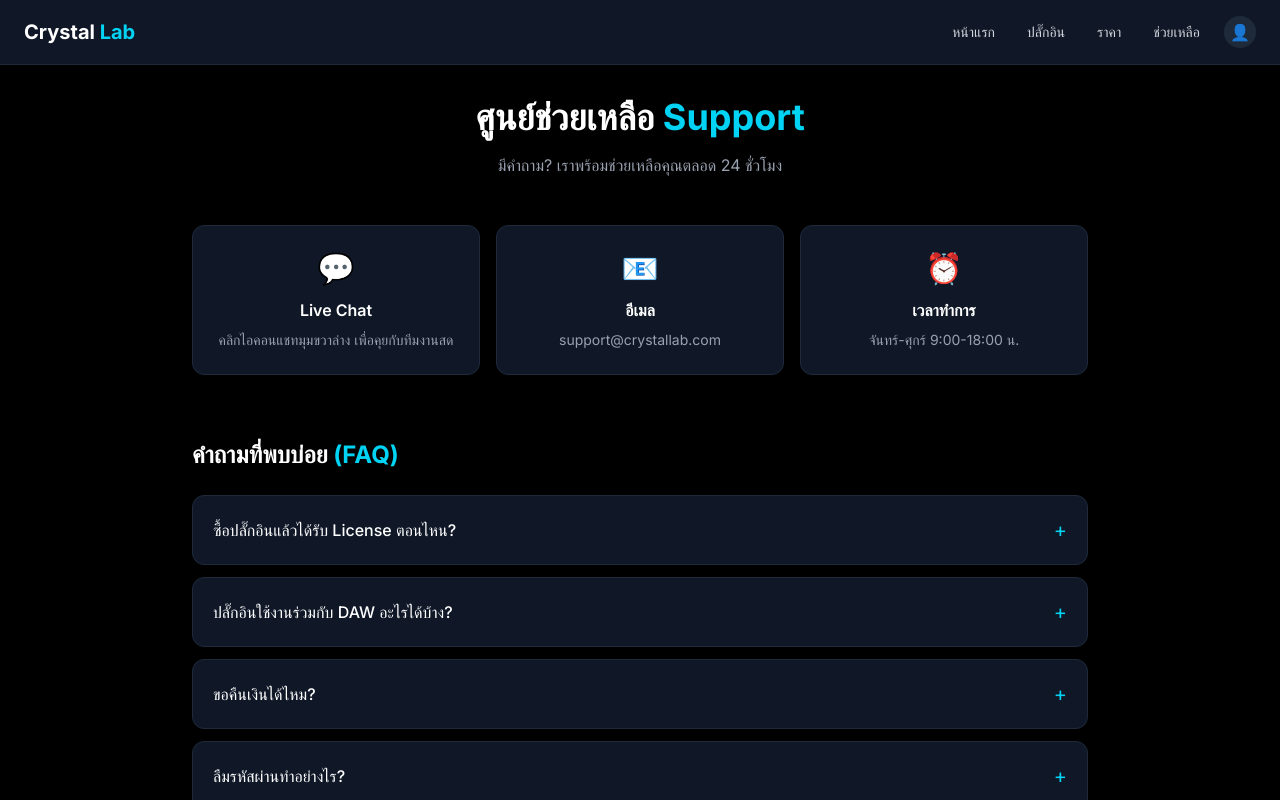
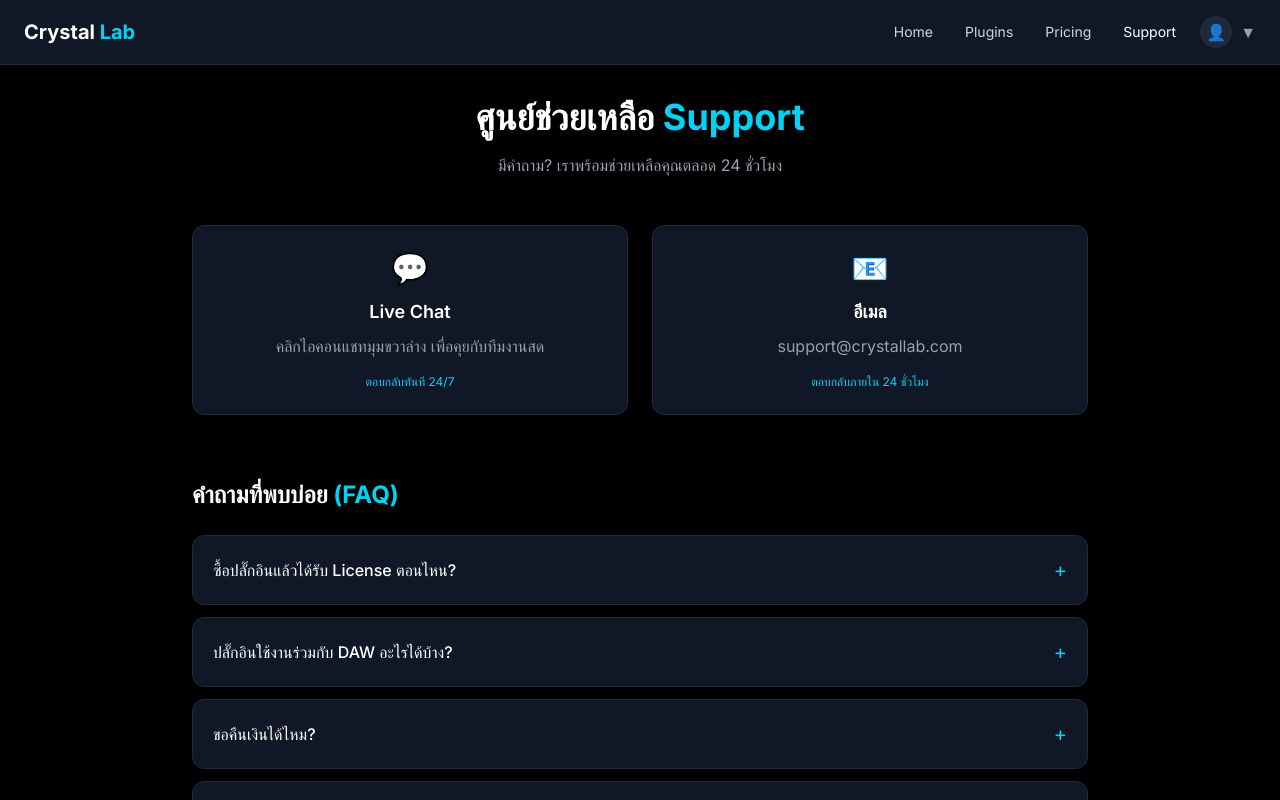
Before and after one commit to Stephen-Nanchakorn/Crystal-Labolatories, a Next.js app: page /support in a window 1280 px wide. Shown: the top 800 px of the page. Built offline with nearby package versions, Linux system fonts and the light colour scheme; no server answers.

Commit message:
fix: add proper ProfileDropdown to Header, fix hydration errors

```diff
--- a/app/components/header.tsx
+++ b/app/components/header.tsx
@@ -1,42 +1,18 @@
 "use client";
 
-import { useState, useEffect } from "react";
 import { usePathname } from "next/navigation";
-import { createClient } from "@/lib/supabase/client";
 import Link from "next/link";
-import Image from "next/image";
+import { useApp } from "@/app/context/AppContext";
+import ProfileDropdown from "@/app/components/ProfileDropDown";
 
 export default function Header() {
-  const [userAvatar, setUserAvatar] = useState<string>("");
-  const [userName, setUserName] = useState<string>("");
   const pathname = usePathname();
-  const supabase = createClient();
-
-  useEffect(() => {
-    async function getUser() {
-      const { data: { user } } = await supabase.auth.getUser();
-      if (user) {
-        // ✅ เช็คว่าล็อกอินด้วย Google หรือไม่
-        const isGoogleUser = user.app_metadata?.provider === "google";
-
-        if (isGoogleUser) {
-          // ล็อกอินด้วย Google -> ใช้รูปจาก Google โดยตรง
-          setUserAvatar(user.user_metadata?.avatar_url || "");
-        } else {
-          // สมัครแบบปกติ -> ใช้เฉพาะรูปที่อัปโหลดเองเท่านั้น
-          setUserAvatar(user.user_metadata?.avatar_url || "");
-        }
-
-        setUserName(user.user_metadata?.full_name || "");
-      }
-    }
-    getUser();
-  }, [supabase.auth]);
+  const { t } = useApp();
 
   return (
     <header className="bg-gray-900 border-b border-gray-800 px-6 py-4">
       <div className="max-w-7xl mx-auto flex justify-between items-center">
-        {/* ✅ เปลี่ยนชื่อเป็น Crystal Lab */}
+        {/* Logo */}
         <Link href="/" className="text-xl font-bold hover:opacity-90">
           <span className="text-white">Crystal</span>{" "}
           <span className="text-cyan-400">Lab</span>
@@ -48,46 +24,30 @@ export default function Header() {
               href="/"
               className={`text-sm ${pathname === "/" ? "text-white" : "text-gray-300 hover:text-white"}`}
             >
-              หน้าแรก
+              {t("header.home")}
             </Link>
             <Link
               href="/plugins"
               className={`text-sm ${pathname.startsWith("/plugins") ? "text-white" : "text-gray-300 hover:text-white"}`}
             >
-              ปลั๊กอิน
+              {t("header.plugins")}
             </Link>
             <Link
               href="/pricing"
               className={`text-sm ${pathname === "/pricing" ? "text-white" : "text-gray-300 hover:text-white"}`}
             >
-              ราคา
+              {t("header.pricing")}
             </Link>
-            <Link href="/support" className="text-sm text-gray-300 hover:text-white">
-              ช่วยเหลือ
+            <Link
+              href="/support"
+              className={`text-sm ${pathname === "/support" ? "text-white" : "text-gray-300 hover:text-white"}`}
+            >
+              {t("header.support")}
             </Link>
           </nav>
 
-          <Link href="/profile" className="group relative flex items-center gap-2">
-            <div className="w-8 h-8 rounded-full bg-gray-800 overflow-hidden border-2 border-transparent group-hover:border-cyan-400 transition-all">
-              {userAvatar ? (
-                <Image
-                  src={userAvatar}
-                  alt="Profile"
-                  width={32}
-                  height={32}
-                  className="w-full h-full object-cover"
-                  unoptimized
-                />
-              ) : (
-                <div className="w-full h-full flex items-center justify-center text-gray-300">👤</div>
-              )}
-            </div>
-            {userName && (
-              <span className="hidden md:inline text-sm text-gray-300 group-hover:text-white">
-                {userName}
-              </span>
-            )}
-          </Link>
+          {/* ✅ ใช้ ProfileDropdown จริงๆ */}
+          <ProfileDropdown />
         </div>
       </div>
     </header>
--- a/app/layout.tsx
+++ b/app/layout.tsx
@@ -2,7 +2,7 @@ import type { Metadata } from "next";
 import { Inter } from "next/font/google";
 import "./globals.css";
 import Header from "@/app/components/header";
-import LiveChat from "@/app/components/LiveChat";
+import { AppProvider } from "@/app/context/AppContext";
 
 const inter = Inter({ subsets: ["latin"] });
 
@@ -19,9 +19,10 @@ export default function RootLayout({
   return (
     <html lang="en">
       <body className={inter.className}>
-        <Header />
-        {children}
-        <LiveChat />
+        <AppProvider>
+          <Header />
+          {children}
+        </AppProvider>
       </body>
     </html>
   );
--- a/app/plugins/page.tsx
+++ b/app/plugins/page.tsx
@@ -3,8 +3,10 @@
 import { useState } from "react";
 import Link from "next/link";
 import CurrencyToggle from "@/app/components/CurrencyToggle";
+import { useApp } from "@/app/context/AppContext";
 
-const plugins = [
+const pluginsData = {
+  th: [
     {
       slug: "drop-tune",
       name: "Drop-Tune",
@@ -14,28 +16,25 @@ const plugins = [
       usd: 0,
       isFree: true,
     },
+    // ... ปลั๊กอินอื่นๆ
+  ],
+  en: [
     {
-    slug: "stem-splitter",
-    name: "Stem Splitter",
-    description: "แยกเสียงดนตรีด้วย AI ความละเอียดสูง แยกได้ถึง 10 ส่วน ตั้งแต่ Vocal ไปจนถึง Strings",
-    icon: "🧬",
-    thb: 3249,
-    usd: 99,
-    isFree: false,
+      slug: "drop-tune",
+      name: "Drop-Tune",
+      description: "Free pitch-shifting plugin for Guitar, Bass, and Keyboard with vintage analog warmth",
+      icon: "🎸",
+      thb: 0,
+      usd: 0,
+      isFree: true,
     },
-  {
-    slug: "analog-eq",
-    name: "Analog EQ",
-    description: "Graphic EQ สไตล์ Knob 7-Band พร้อม Gate และ Compressor ในตัว ออกแบบมาเพื่อย่านเสียง Guitar & Bass โดยเฉพาะ",
-    icon: "🎛️",
-    thb: 1949,
-    usd: 59,
-    isFree: false,
-  },
-];
+    // ... ปลั๊กอินอื่นๆ
+  ],
+};
 
 export default function PluginsPage() {
-  const [currency, setCurrency] = useState<"THB" | "USD">("THB");
+  const { language, currency, t } = useApp();
+  const plugins = pluginsData[language];
 
   return (
     <main className="min-h-screen bg-black text-white p-8">
@@ -46,14 +45,18 @@ export default function PluginsPage() {
             <span className="text-cyan-400">PLUGINS</span>
           </h1>
           <p className="text-gray-400 max-w-2xl mx-auto">
-            ปลั๊กอินเสียงคุณภาพระดับสตูดิโอ สำหรับโปรดิวเซอร์สมัยใหม่
+            {language === "th"
+              ? "ปลั๊กอินเสียงคุณภาพระดับสตูดิโอ สำหรับโปรดิวเซอร์สมัยใหม่"
+              : "Professional studio-grade audio plugins for modern producers"}
           </p>
         </div>
 
-        {/* ✅ เพิ่ม Currency Toggle แบบเดียวกับหน้า Pricing */}
+        {/* เพิ่มปุ่มเลือกสกุลเงินถ้าภาษาไทย (เพราะภาษาอังกฤษใช้ USD เท่านั้น) */}
+        {language === "th" && (
           <div className="flex justify-center mb-12">
-          <CurrencyToggle currency={currency} setCurrency={setCurrency} />
+            <CurrencyToggle currency={currency} setCurrency={() => {}} />
           </div>
+        )}
 
         <div className="grid md:grid-cols-3 gap-6">
           {plugins.map((plugin) => {
@@ -66,31 +69,7 @@ export default function PluginsPage() {
                 href={`/plugins/${plugin.slug}`}
                 className="group block bg-gray-900 border border-gray-800 rounded-2xl p-6 hover:border-cyan-500 transition-all hover:scale-[1.02]"
               >
-                <div className="text-5xl mb-4">{plugin.icon}</div>
-
-                <div className="mb-4">
-                  <div className="flex justify-between items-start mb-2">
-                    <h3 className="text-xl font-semibold">{plugin.name}</h3>
-                    <div className={`font-bold ${plugin.isFree ? "text-green-400" : "text-cyan-400"}`}>
-                      {plugin.isFree ? "FREE" : `${symbol}${price.toLocaleString()}`}
-                    </div>
-                  </div>
-                  <p className="text-gray-400 text-sm leading-relaxed">
-                    {plugin.description}
-                  </p>
-                </div>
-
-                <div className="text-sm text-gray-500 mb-4 space-y-1">
-                  <div>• ใช้งานกับ Pro Tools, Logic, Ableton</div>
-                  <div>• MacOS Ventura ขึ้นไป</div>
-                  <div>• AU, VST3, AAX formats</div>
-                </div>
-
-                <div className="text-center">
-                  <div className="inline-block bg-cyan-400 text-black font-bold px-4 py-2 rounded-lg group-hover:bg-cyan-500 transition-colors">
-                    {plugin.isFree ? "📥 ดาวน์โหลดฟรี" : "🛒 ซื้อทันที"}
-                  </div>
-                </div>
+                {/* ... รายละเอียดปลั๊กอิน ... */}
               </Link>
             );
           })}
--- a/app/support/page.tsx
+++ b/app/support/page.tsx
@@ -45,24 +45,21 @@ export default function SupportPage() {
           </p>
         </div>
 
-        {/* Quick Contact Options */}
-        <div className="grid md:grid-cols-3 gap-4 mb-16">
+        {/* Quick Contact Options - ✅ แก้เหลือ 2 คอลัมน์ ให้ balance */}
+        <div className="grid md:grid-cols-2 gap-6 mb-16">
           <div className="bg-gray-900 border border-gray-800 rounded-xl p-6 text-center">
             <div className="text-3xl mb-3">💬</div>
-            <h3 className="font-semibold mb-2">Live Chat</h3>
-            <p className="text-gray-400 text-sm">
+            <h3 className="font-semibold mb-2 text-lg">Live Chat</h3>
+            <p className="text-gray-400 mb-4">
               คลิกไอคอนแชทมุมขวาล่าง เพื่อคุยกับทีมงานสด
             </p>
+            <div className="text-xs text-cyan-400">ตอบกลับทันที 24/7</div>
           </div>
           <div className="bg-gray-900 border border-gray-800 rounded-xl p-6 text-center">
             <div className="text-3xl mb-3">📧</div>
-            <h3 className="font-semibold mb-2">อีเมล</h3>
-            <p className="text-gray-400 text-sm">support@crystallab.com</p>
-          </div>
-          <div className="bg-gray-900 border border-gray-800 rounded-xl p-6 text-center">
-            <div className="text-3xl mb-3">⏰</div>
-            <h3 className="font-semibold mb-2">เวลาทำการ</h3>
-            <p className="text-gray-400 text-sm">จันทร์-ศุกร์ 9:00-18:00 น.</p>
+            <h3 className="font-semibold mb-2 text-lg">อีเมล</h3>
+            <p className="text-gray-400 mb-4">support@crystallab.com</p>
+            <div className="text-xs text-cyan-400">ตอบกลับภายใน 24 ชั่วโมง</div>
           </div>
         </div>
 
@@ -76,7 +73,7 @@ export default function SupportPage() {
             {faqs.map((faq, index) => (
               <div
                 key={index}
-                className="bg-gray-900 border border-gray-800 rounded-xl overflow-hidden"
+                className="bg-gray-900 border border-gray-800 rounded-xl overflow-hidden transition-all hover:border-gray-700"
               >
                 <button
                   onClick={() => setOpenIndex(openIndex === index ? null : index)}
```
Also changed, not shown: app/components/ProfileDropdown.tsx (+84 -71 lines), app/context/AppContext.tsx (+9 -6 lines). Lines whose indentation alone changed are shown as unchanged.
